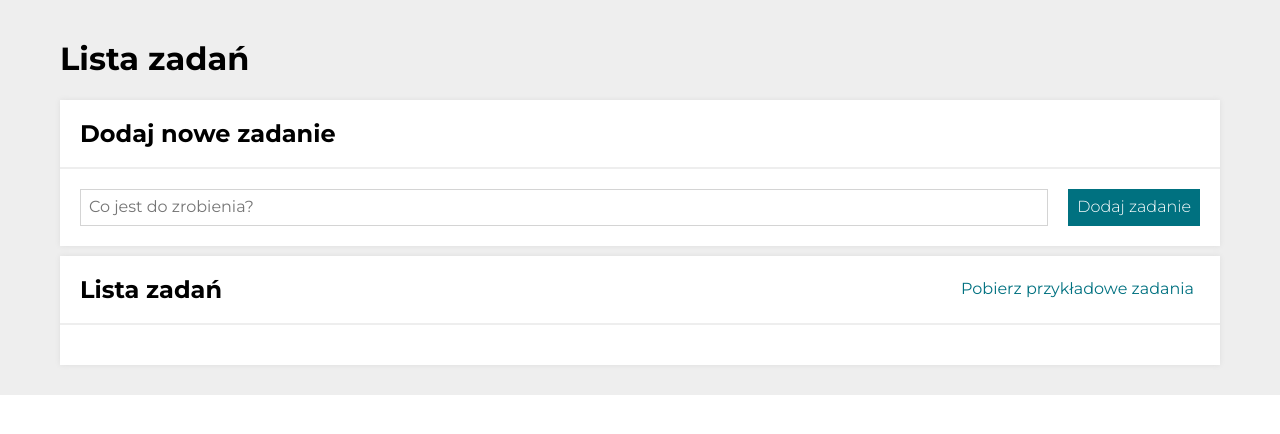
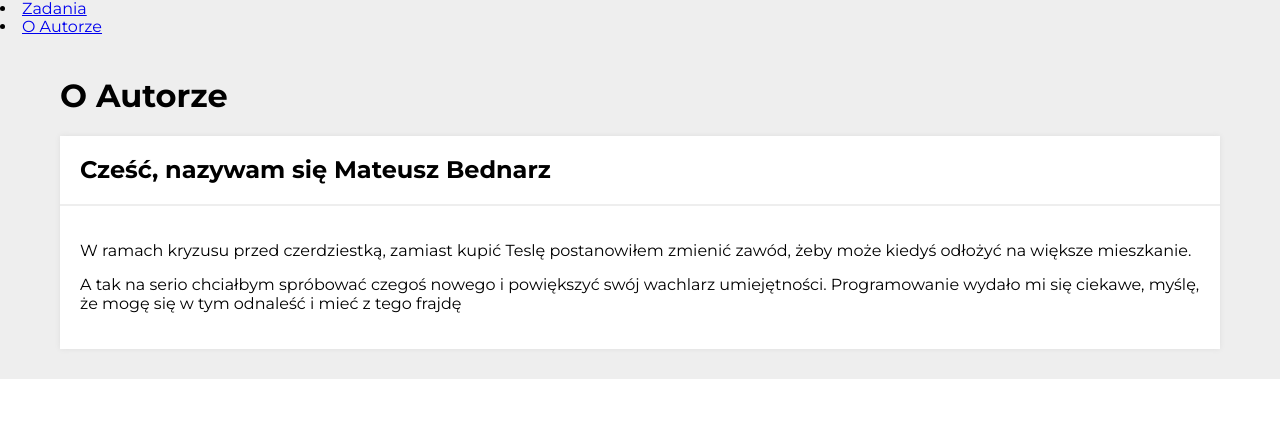
Before and after one commit to bedicooper/taskList__react, a React (Create React App) app: page /#/autor in a window 1280 px wide. Shown: the top 434 px of the page. Built offline with nearby package versions, Linux system fonts and the light colour scheme.

Commit message:
added HashRouter, with two Routes: taks list and about me

```diff
--- a/src/App.js
+++ b/src/App.js
@@ -1,9 +1,28 @@
+import { HashRouter, NavLink, Switch, Route, Redirect } from 'react-router-dom';
 import Tasks from "./features/tasks/Tasks";
+import Author from './features/author/Author';
 
 function App() {
-    return (
-        <Tasks />
-    )
+  return (
+    <HashRouter>
+      <nav>
+        <li><NavLink activeClassName="" to="/zadania">Zadania</NavLink></li>
+        <li><NavLink activeClassName="" to="/autor">O Autorze</NavLink></li>
+      </nav>
+
+      <Switch>
+        <Route path="/zadania">
+          <Tasks />
+        </Route>
+        <Route path="/autor">
+          <Author />
+        </Route>
+        <Route path="/">
+          <Redirect to="/zadania" />
+        </Route>
+      </Switch>
+    </HashRouter>
+  )
 }
 
 export default App;
--- /dev/null
+++ b/src/features/author/Author.js
@@ -0,0 +1,26 @@
+import { MainContainer } from "../../common/Main/MainContainer";
+import Section from "../../common/Section";
+import Header from "../../common/Header";
+
+const Author = () => (
+  <MainContainer>
+    <Header
+      title={"O Autorze"}
+    />
+    <Section
+      title={"Cześć, nazywam się Mateusz Bednarz"}
+      body={
+        <>
+          <p>
+            W ramach kryzusu przed czerdziestką, zamiast kupić Teslę postanowiłem zmienić zawód, żeby może kiedyś odłożyć na większe mieszkanie.
+          </p>
+          <p>
+            A tak na serio chciałbym spróbować czegoś nowego i powiększyć swój wachlarz umiejętności. Programowanie wydało mi się ciekawe, myślę, że mogę się w tym odnaleść i mieć z tego frajdę
+          </p>
+        </>
+      }
+    />
+  </MainContainer>
+);
+
+export default Author;
```
